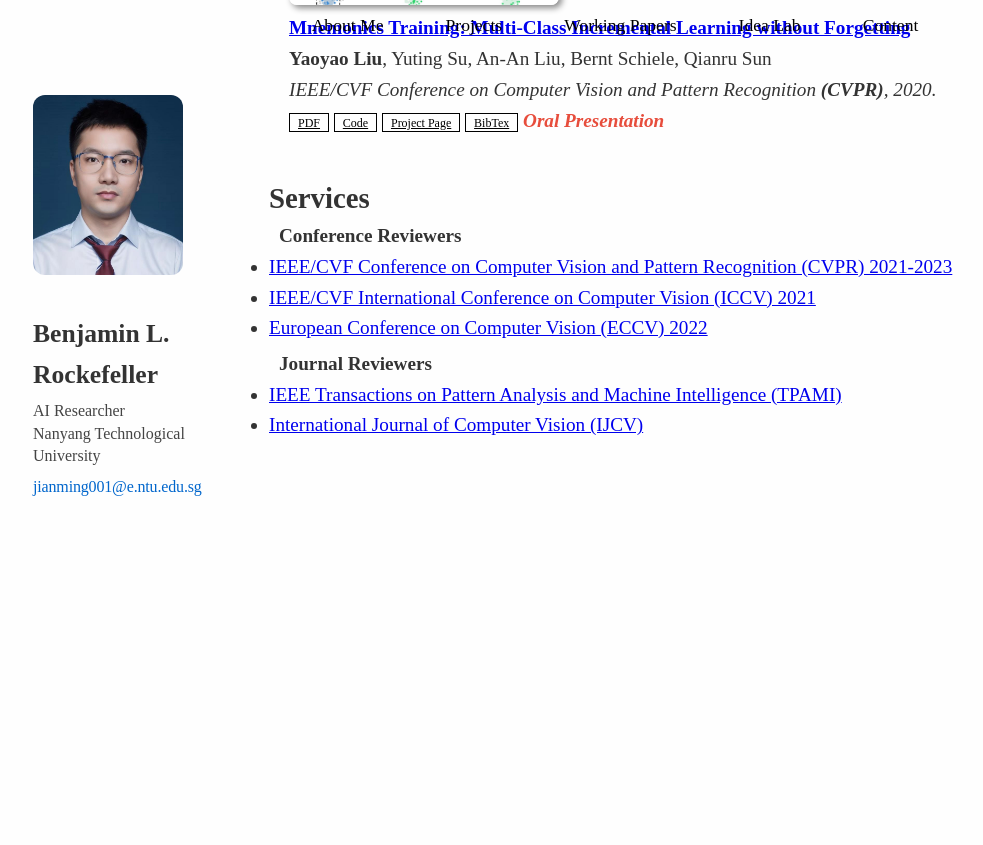
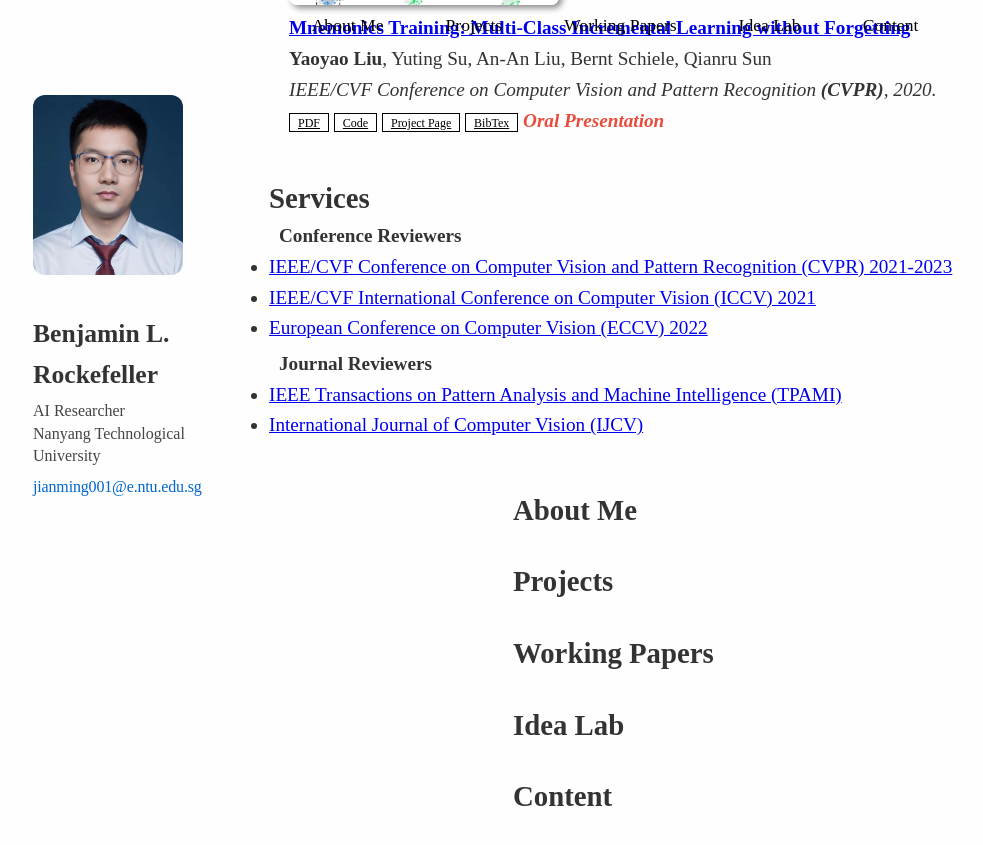
Before and after one commit to BenjaminRockefeller/benjaminrockefeller.github.io, a Jekyll site: the page built from index.md, in a window 1280 px wide and 900 px high, scrolled down 2463 px. Shown: the top 845 px of the window, without its empty margins (25-1008 px from the left). Built offline with Jekyll 4.4.1, drawn with Linux system fonts in a browser that asks for light colours; a style sheet for code colours, icons or effects is not loaded; our own code applies the rules of GitHub Pages for plain Markdown files; before the commit the page ends 3005 px from its top, so only the background shows below that.

Commit message:
Update index.md

```diff
--- a/index.md
+++ b/index.md
@@ -45,3 +45,29 @@
 
 {% include_relative _includes/publications.md %}
 {% include_relative _includes/services.md %}
+
+<!-- 在 _layouts/default.html 或 index.md 中 -->
+<section id="about">
+  <h2>About Me</h2>
+  <!-- 你的关于我部分内容 -->
+</section>
+
+<section id="projects">
+  <h2>Projects</h2>
+  <!-- 你的项目内容 -->
+</section>
+
+<section id="working-papers">
+  <h2>Working Papers</h2>
+  <!-- 你的工作论文内容 -->
+</section>
+
+<section id="idea-lab">
+  <h2>Idea Lab</h2>
+  <!-- 你的创意实验室内容 -->
+</section>
+
+<section id="content">
+  <h2>Content</h2>
+  <!-- 你的内容部分 -->
+</section>
```
